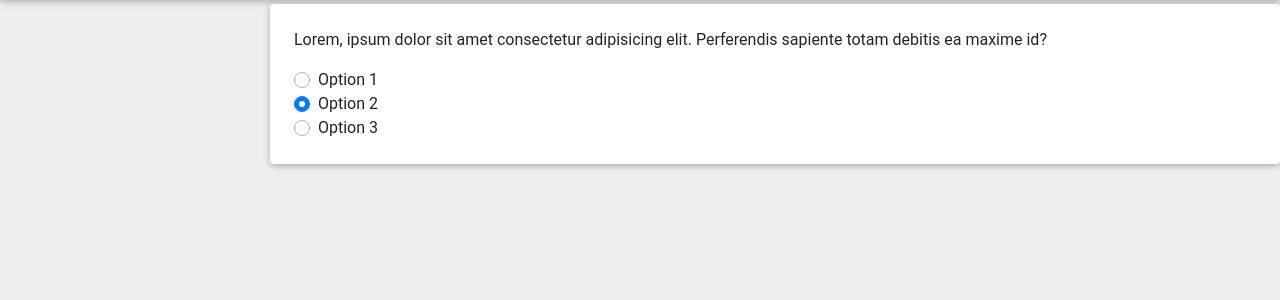
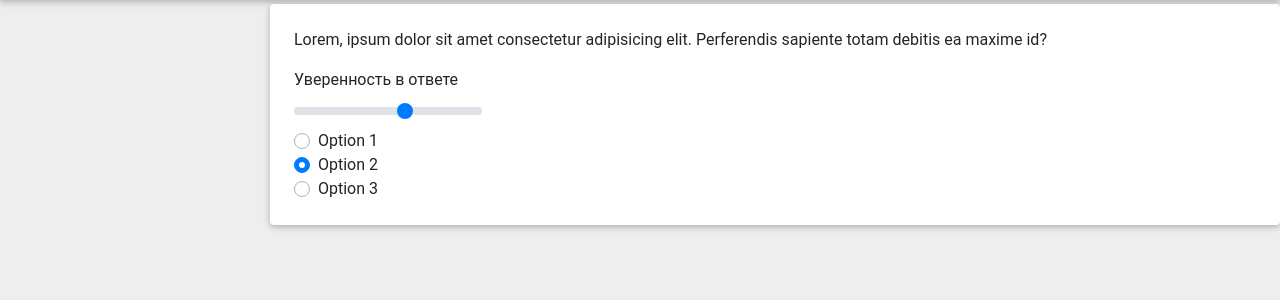
Before and after one commit to izerx/Hitest, a Django app: page / in a window 1280 px wide. Shown: the part 56-356 px from the top of the page. Run offline with Django 3.2, Linux system fonts and the light colour scheme; a user stored in the database is signed in; some libraries are stand-ins or nearby versions; some web fonts are replaced.

Commit message:
fix width and create range

```diff
--- a/App/templates/App/index.html
+++ b/App/templates/App/index.html
@@ -49,6 +49,8 @@
           <div class="row">
             <div class="question m-4">
                 <p>Lorem, ipsum dolor sit amet consectetur adipisicing elit. Perferendis sapiente totam debitis ea maxime id?   </p>
+                <label for="customRange1">Уверенность в ответе</label><br>
+                <input type="range" class="custom-range w-25" min="0" max="5"  id="customRange1">
                 <!-- Group of default radios - option 1 -->
                 <div class="custom-control custom-radio">
                     <input type="radio" class="custom-control-input" id="defaultGroupExample1" name="groupOfDefaultRadios">
```
